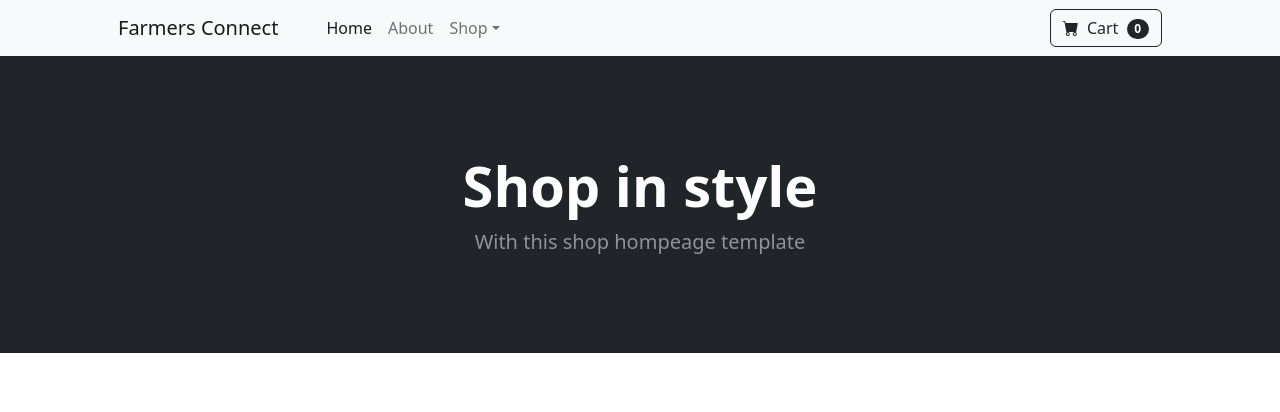
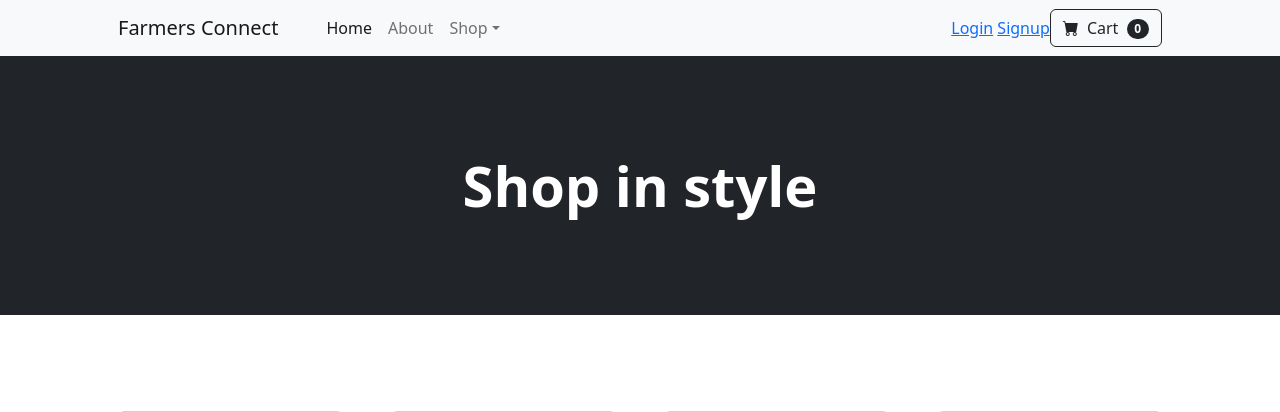
Before and after one commit to Artemisraw/ecom, a Django app: page / in a window 1280 px wide. Shown: the top 412 px of the page. Run offline with Django 4.2, Linux system fonts and the light colour scheme; data comes from the database, SQL or seed files in the repository; some libraries are stand-ins or nearby versions.

Commit message:
Update home.html

```diff
--- a/store/templates/home.html
+++ b/store/templates/home.html
@@ -35,6 +35,10 @@
                             </ul>
                         </li>
                     </ul>
+                    <div>
+                        <a href="{% url 'login' %}">Login</a>
+                        <a href="{% url 'register' %}">Signup</a>
+                    </div>
                     <form class="d-flex">
                         <button class="btn btn-outline-dark" type="submit">
                             <i class="bi-cart-fill me-1"></i>
@@ -50,7 +54,7 @@
             <div class="container px-4 px-lg-5 my-5">
                 <div class="text-center text-white">
                     <h1 class="display-4 fw-bolder">Shop in style</h1>
-                    <p class="lead fw-normal text-white-50 mb-0">With this shop hompeage template</p>
+                    <p class="lead fw-normal text-white-50 mb-0"></p>
                 </div>
             </div>
         </header>
```
